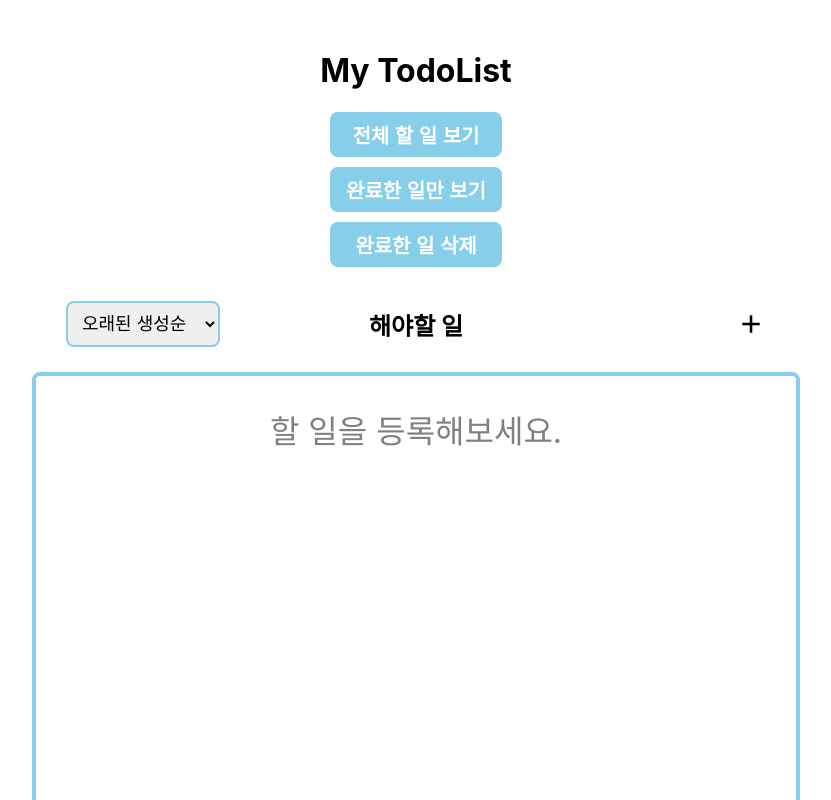
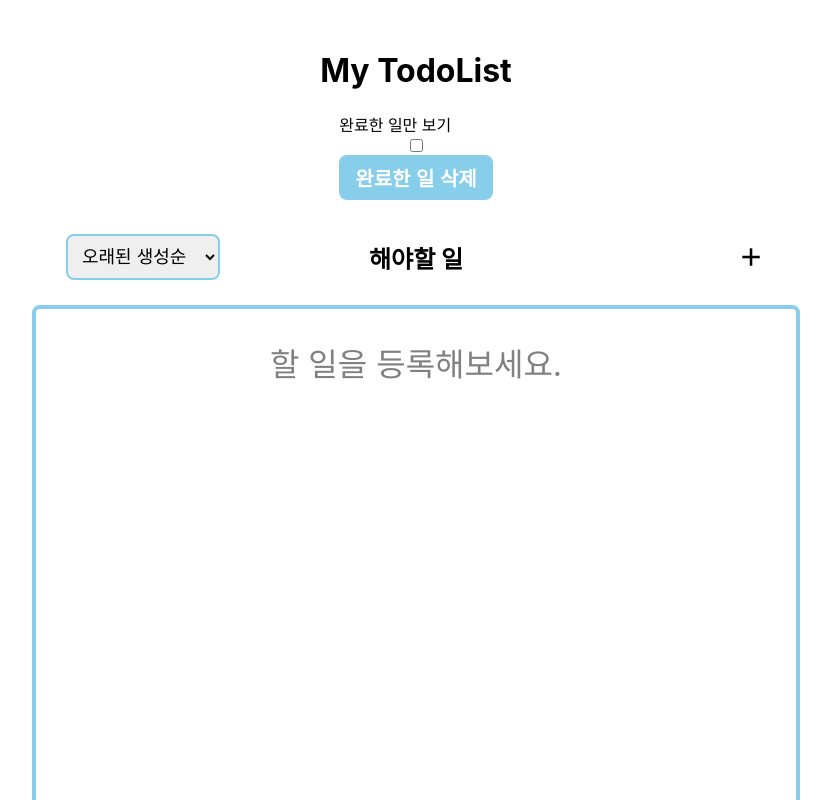
Before and after one commit to 2Junsu/React-TodoList, a React (Create React App) app: page / in a window 1280 px wide. Shown: the top 800 px of the page, without its empty margins (224-1055 px from the left). Built offline with nearby package versions, Linux system fonts and the light colour scheme.

Commit message:
refactor: Todo 컴포넌트 단일화 및 완료한 일만 보기를 체크박스로 변경

```diff
--- a/src/components/Todo.js
+++ b/src/components/Todo.js
@@ -1,10 +1,10 @@
-import React, { useState } from 'react'
-import styled from 'styled-components'
-import { useNavigate } from 'react-router-dom'
-import { useDispatch, useSelector } from 'react-redux'
-import { changeCheck, deleteTodo } from '../redux/reducer/todo'
-import $ from 'jquery'
-import { Tag } from '../elements'
+import React, { useState } from "react"
+import styled from "styled-components"
+import { useNavigate } from "react-router-dom"
+import { useDispatch, useSelector } from "react-redux"
+import { changeCheck, deleteTodo } from "../redux/reducer/todo"
+import $ from "jquery"
+import { Tag } from "../elements"
 
 const Todo = (props) => {
   const id = props.id
@@ -12,7 +12,7 @@ const Todo = (props) => {
   const dispatch = useDispatch()
   const navigate = useNavigate()
   const data = useSelector(
-    (state) => state.reducer.todoList.filter((data) => data.id === id)[0],
+    (state) => state.reducer.todoList.filter((data) => data.id === id)[0]
   )
   const check = data.isCompleted //완료 여부
   const deadlineMilli = Date.parse(data.deadline)
@@ -38,26 +38,26 @@ const Todo = (props) => {
   }
 
   const deleteElement = () => {
-    if (window.confirm('정말 삭제하시겠습니까?')) {
+    if (window.confirm("정말 삭제하시겠습니까?")) {
       dispatch(deleteTodo(id))
-      alert('삭제되었습니다.')
+      alert("삭제되었습니다.")
       window.location.reload()
     }
   }
 
   const handleCheck = () => {
     //할 일 완료 여부 저장
-    if ($(`#${props.checkId}`).prop('checked'))
+    if ($(`#${props.checkId}`).prop("checked"))
       dispatch(
         changeCheck({
           id,
           isTrue: true,
-          completedTime: new Date().toLocaleString('en', {
-            timeZone: 'Asia/Seoul',
+          completedTime: new Date().toLocaleString("en", {
+            timeZone: "Asia/Seoul",
           }),
-        }),
+        })
       )
-    else dispatch(changeCheck({ id, isTrue: false, completedTime: '' }))
+    else dispatch(changeCheck({ id, isTrue: false, completedTime: "" }))
   }
 
   return (
@@ -80,24 +80,25 @@ const Todo = (props) => {
               <Title>{data.title}</Title>
             </TitleContainer>
             <Deadline>
-              {data.deadline.slice(0, -12).replaceAll('/', '.')}
+              {data.deadline.slice(0, -12).replaceAll("/", ".")}
             </Deadline>
           </TitleDeadline>
         </Left>
         <Buttons>
           <EditImg
             onClick={editElement}
-            src={require('../assets/images/edit.png')}
+            src={require("../assets/images/edit.png")}
           />
           <DeleteImg
             onClick={deleteElement}
-            src={require('../assets/images/delete.png')}
+            src={require("../assets/images/delete.png")}
           />
         </Buttons>
       </Container>
       <Tags>
-        {data.tags.map((data) => (
+        {data.tags.map((data, idx) => (
           <Tag
+            key={idx}
             name={data.name}
             bgColor={data.bgColor}
             fontColor={data.fontColor}
@@ -113,8 +114,8 @@ const Wrap = styled.div`
   flex-direction: column;
   border: 2px solid
     ${(props) =>
-      props.check ? props.completeColor : props.isSoon ? 'red' : 'skyblue'};
-  color: ${(props) => (props.check ? props.completeColor : 'black')};
+      props.check ? props.completeColor : props.isSoon ? "red" : "skyblue"};
+  color: ${(props) => (props.check ? props.completeColor : "black")};
   border-radius: 8px;
   width: 700px;
   padding: 15px;
--- a/src/pages/Main.js
+++ b/src/pages/Main.js
@@ -1,11 +1,11 @@
-import React, { useState, useEffect } from 'react'
-import styled from 'styled-components'
-import { Todo, CompletedTodo } from '../components'
-import { Header, Button } from '../elements'
-import { useNavigate } from 'react-router-dom'
-import { useDispatch, useSelector } from 'react-redux'
-import { deleteCompletedTodo, filterOnlyCompleted } from '../redux/reducer/todo'
-import $ from 'jquery'
+import React, { useState, useEffect } from "react"
+import styled from "styled-components"
+import { Todo, CompletedTodo } from "../components"
+import { Header, Button } from "../elements"
+import { useNavigate } from "react-router-dom"
+import { useDispatch, useSelector } from "react-redux"
+import { deleteCompletedTodo, filterOnlyCompleted } from "../redux/reducer/todo"
+import $ from "jquery"
 
 const Main = (props) => {
   const type = props.type
@@ -13,33 +13,35 @@ const Main = (props) => {
   const dispatch = useDispatch()
   const todoList = useSelector((state) => state.reducer.todoList)
   const [showTodoList, setShowTodoList] = useState(todoList) //필터링에 따라 화면에 보여질 실제 투두리스트
+  const [completeIsChecked, setCompleteIsChecked] = useState(false)
   const completedList = useSelector((state) => state.reducer.completedList)
   const allTags = useSelector((state) => state.reducer.allTags)
   const allTagsName = allTags.map((data) => data.name) //전체 태그의 이름만을 저장할 배열
   const set = new Set(allTagsName) //태그명 중복을 없애기 위해 배열을 set 객체로 변환
   const filterTags = [...set].sort() //set 객체를 다시 배열로 변환
 
-  const [isAll, setIsAll] = useState(true)
-  const [isCompleted, setIsCompleted] = useState(false)
+  // const [isAll, setIsAll] = useState(true)
+  // const [isCompleted, setIsCompleted] = useState(false)
 
+  console.log(showTodoList)
   const onClick = () => {
-    navigate('/add')
+    navigate("/add")
   }
 
-  const seeAll = () => {
-    //전체 할 일 보기
-    setIsAll(true)
-    if (isCompleted) setIsCompleted(false)
-    $('#filter').show()
-  }
+  // const seeAll = () => {
+  //   //전체 할 일 보기
+  //   setIsAll(true)
+  //   if (isCompleted) setIsCompleted(false)
+  //   $("#filter").show()
+  // }
 
-  const onlyCompleted = () => {
-    //완료한 일만 보기
-    setIsCompleted(true)
-    if (isAll) setIsAll(false)
-    dispatch(filterOnlyCompleted())
-    $('#filter').hide()
-  }
+  // const onlyCompleted = () => {
+  //   //완료한 일만 보기
+  //   setIsCompleted(true)
+  //   if (isAll) setIsAll(false)
+  //   dispatch(filterOnlyCompleted())
+  //   $("#filter").hide()
+  // }
 
   const deleteCompleted = () => {
     //완료한 일이 존재하면 일괄 삭제
@@ -49,9 +51,9 @@ const Main = (props) => {
     })
 
     if (cnt !== 0)
-      if (window.confirm('정말 삭제하시겠습니까?')) {
+      if (window.confirm("정말 삭제하시겠습니까?")) {
         dispatch(deleteCompletedTodo())
-        alert('삭제되었습니다.')
+        alert("삭제되었습니다.")
         window.location.reload()
       }
   }
@@ -62,34 +64,34 @@ const Main = (props) => {
     let list = [...todoList]
 
     switch (filterType) {
-      case 'lateCreate':
-        $('#tagFilter').hide()
+      case "lateCreate":
+        $("#tagFilter").hide()
         list = list.sort((a, b) => Date.parse(a.date) - Date.parse(b.date))
         setShowTodoList(list)
         break
-      case 'recentCreate':
-        $('#tagFilter').hide()
+      case "recentCreate":
+        $("#tagFilter").hide()
         list = list.sort((a, b) => Date.parse(b.date) - Date.parse(a.date))
         setShowTodoList(list)
         break
-      case 'lateDeadline':
-        $('#tagFilter').hide()
+      case "lateDeadline":
+        $("#tagFilter").hide()
         list = list.sort(
-          (a, b) => Date.parse(b.deadline) - Date.parse(a.deadline),
+          (a, b) => Date.parse(b.deadline) - Date.parse(a.deadline)
         )
         setShowTodoList(list)
         break
-      case 'recentDeadline':
-        $('#tagFilter').hide()
+      case "recentDeadline":
+        $("#tagFilter").hide()
         list = list.sort(
-          (a, b) => Date.parse(a.deadline) - Date.parse(b.deadline),
+          (a, b) => Date.parse(a.deadline) - Date.parse(b.deadline)
         )
         setShowTodoList(list)
         break
-      case 'tag':
+      case "tag":
         setShowTodoList(todoList)
-        $('#tagFilter').show()
-        $('#tagFilter').val('default').prop('selected', true)
+        $("#tagFilter").show()
+        $("#tagFilter").val("default").prop("selected", true)
         break
       default:
         break
@@ -100,7 +102,7 @@ const Main = (props) => {
     //선택된 태그가 포함된 할 일만 필터링
     let list = []
     const tagName = e.target.value
-    if (tagName === 'default') setShowTodoList(todoList)
+    if (tagName === "default") setShowTodoList(todoList)
     else {
       todoList.forEach((data) => {
         data.tags.forEach((e) => {
@@ -116,16 +118,28 @@ const Main = (props) => {
   }
 
   useEffect(() => {
-    $('#filter').show()
-    $('#tagFilter').hide()
+    $("#filter").show()
+    $("#tagFilter").hide()
   }, [])
+
+  useEffect(() => {
+    setShowTodoList(todoList)
+  }, [todoList])
 
   return (
     <Container>
       <Header type={type} />
       <Buttons>
-        <FilterBtn onClick={seeAll}>전체 할 일 보기</FilterBtn>
-        <FilterBtn onClick={onlyCompleted}>완료한 일만 보기</FilterBtn>
+        {/* <FilterBtn onClick={seeAll}>전체 할 일 보기</FilterBtn>
+        <FilterBtn onClick={onlyCompleted}>완료한 일만 보기</FilterBtn> */}
+        <span>완료한 일만 보기</span>
+        <input
+          type="checkbox"
+          checked={completeIsChecked}
+          onChange={() => {
+            setCompleteIsChecked(!completeIsChecked)
+          }}
+        />
         <DeleteBtn onClick={deleteCompleted}>완료한 일 삭제</DeleteBtn>
       </Buttons>
       <ListView>
@@ -155,42 +169,55 @@ const Main = (props) => {
             <option value="tag">태그 별</option>
           </Filter>
           <Text>해야할 일</Text>
-          <Write src={require('../assets/images/add.png')} onClick={onClick} />
+          <Write src={require("../assets/images/add.png")} onClick={onClick} />
         </ListHeader>
         <ListContent>
-          {todoList.length === 0 && isAll ? (
+          {todoList.length === 0 ? (
             <div
               style={{
-                width: '100%',
-                display: 'flex',
-                justifyContent: 'center',
+                width: "100%",
+                display: "flex",
+                justifyContent: "center",
               }}
             >
-              <span style={{ fontSize: 32, color: 'gray' }}>
+              <span style={{ fontSize: 32, color: "gray" }}>
                 할 일을 등록해보세요.
               </span>
             </div>
+          ) : completeIsChecked ? (
+            showTodoList &&
+            showTodoList.map((data, idx) =>
+              data.isCompleted ? (
+                <Todo
+                  key={idx}
+                  id={data.id}
+                  idx={idx}
+                  checkId={"check" + data.id}
+                  completeColor="#dddddd"
+                />
+              ) : null
+            )
           ) : (
-            isAll &&
             showTodoList &&
             showTodoList.map((data, idx) => (
               <Todo
+                key={idx}
                 id={data.id}
                 idx={idx}
-                checkId={'check' + data.id}
+                checkId={"check" + data.id}
                 completeColor="#dddddd"
               />
             ))
           )}
-          {completedList.length === 0 && isCompleted ? (
+          {/* {completedList.length === 0 ? (
             <div
               style={{
-                width: '100%',
-                display: 'flex',
-                justifyContent: 'center',
+                width: "100%",
+                display: "flex",
+                justifyContent: "center",
               }}
             >
-              <span style={{ fontSize: 32, color: 'gray' }}>
+              <span style={{ fontSize: 32, color: "gray" }}>
                 아직 완료한 일이 없습니다.
               </span>
             </div>
@@ -201,11 +228,11 @@ const Main = (props) => {
               <CompletedTodo
                 id={data.id}
                 idx={idx}
-                checkId={'completedCheck' + data.id}
+                checkId={"completedCheck" + data.id}
                 completeColor="#dddddd"
               />
             ))
-          )}
+          )} */}
         </ListContent>
       </ListView>
     </Container>
```
